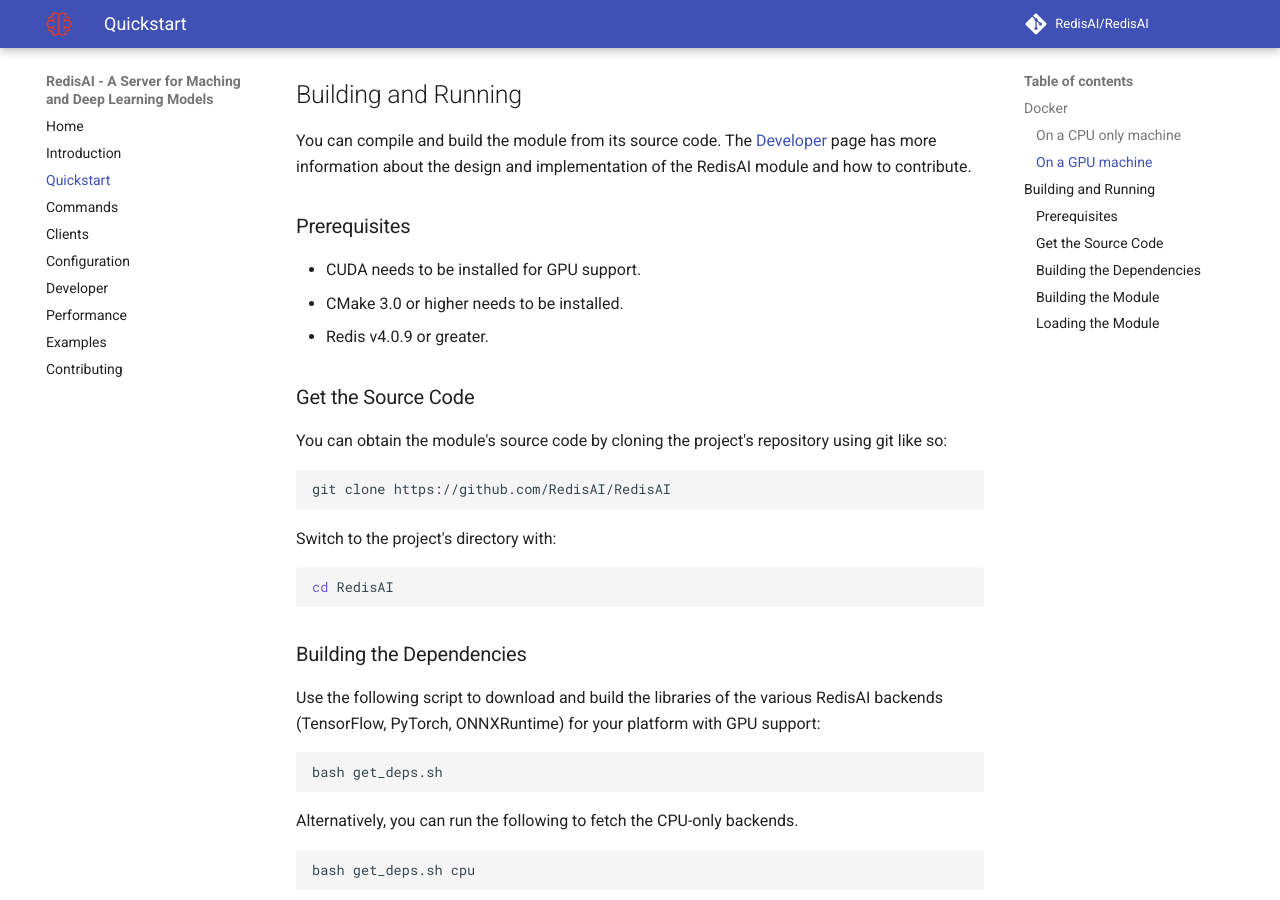
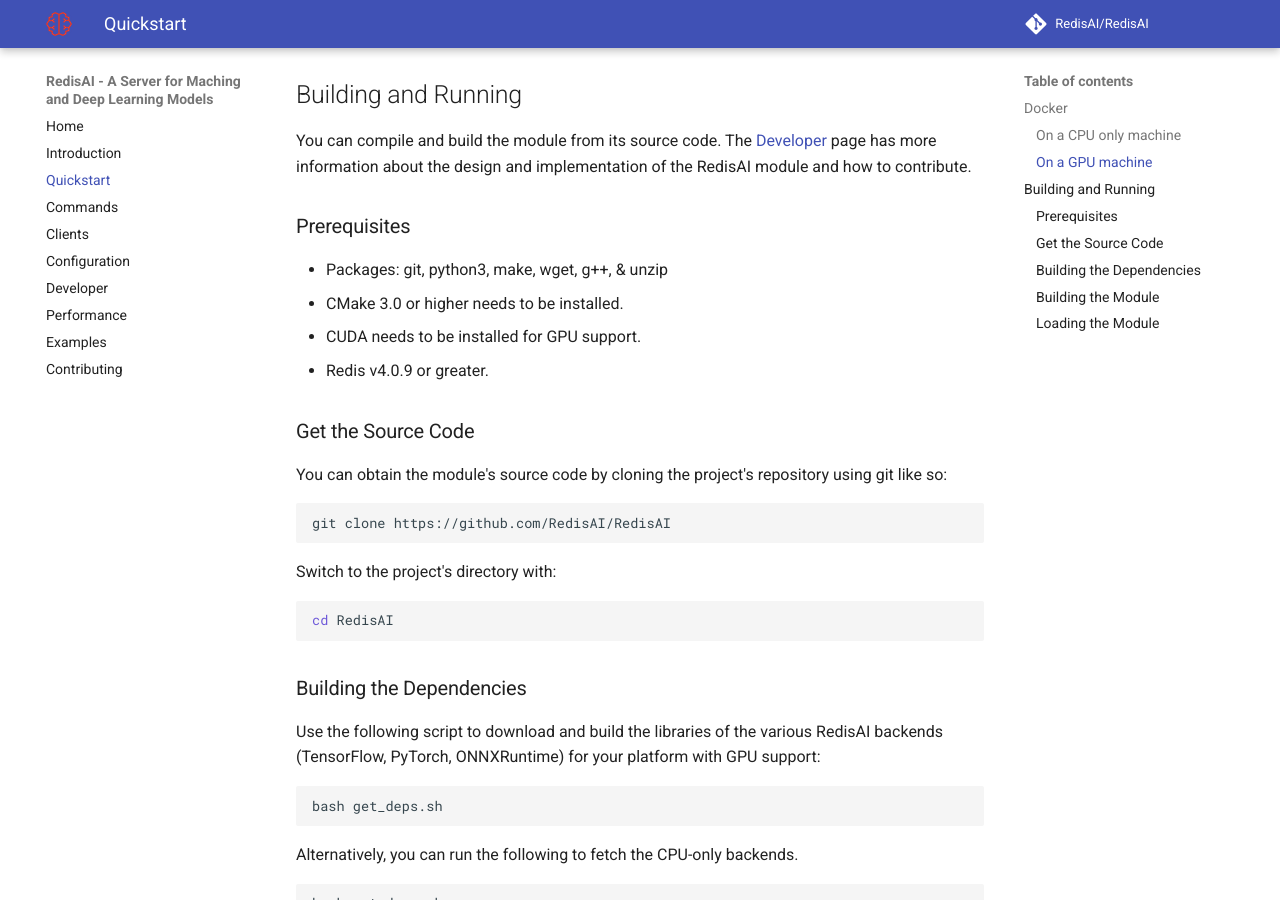
Before and after one commit to RedisAI/RedisAI, an MkDocs documentation site: the page built from docs/quickstart.md, in a window 1280 px wide and 900 px high, scrolled down 588 px. Built offline with MkDocs 1.6.1 and Material for MkDocs 9.7.7, drawn with Linux system fonts in a browser that asks for light colours; comment, search, counter and statistics services are not loaded.

Commit message:
packages

```diff
--- a/docs/quickstart.md
+++ b/docs/quickstart.md
@@ -21,8 +21,9 @@
 You can compile and build the module from its source code. The [Developer](developer.md) page has more information about the design and implementation of the RedisAI module and how to contribute.
 
 ### Prerequisites
+* Packages: git, python3, make, wget, g++, & unzip
+* CMake 3.0 or higher needs to be installed.
 * CUDA needs to be installed for GPU support.
-* CMake 3.0 or higher needs to be installed.
 * Redis v4.0.9 or greater.
 
 ### Get the Source Code
```
